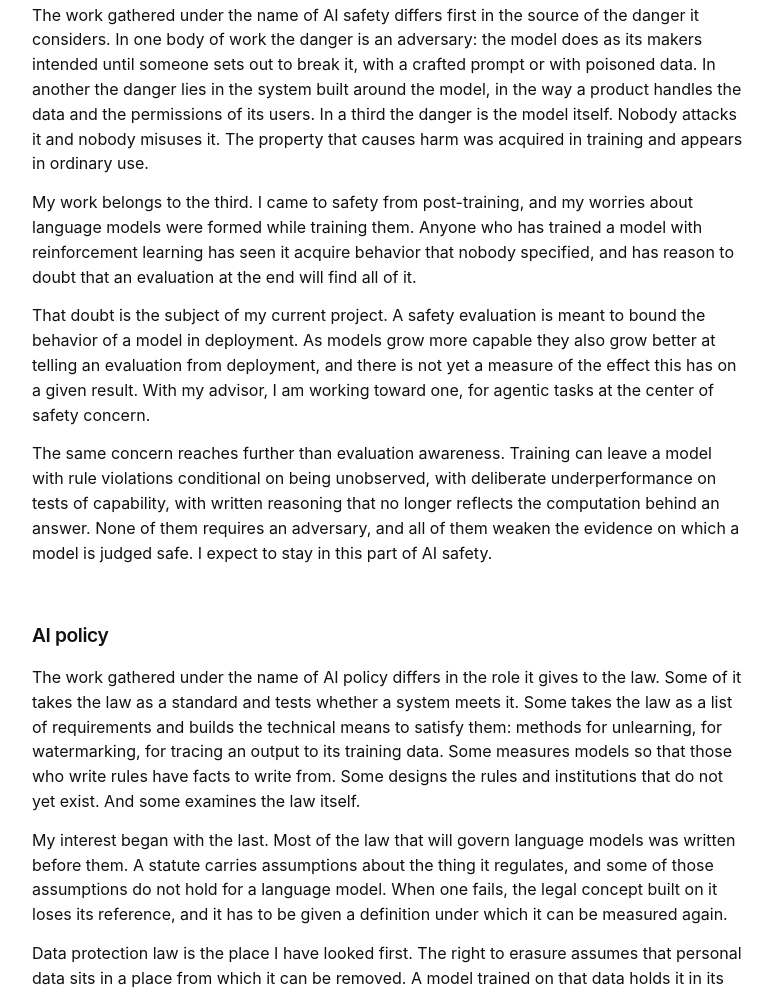
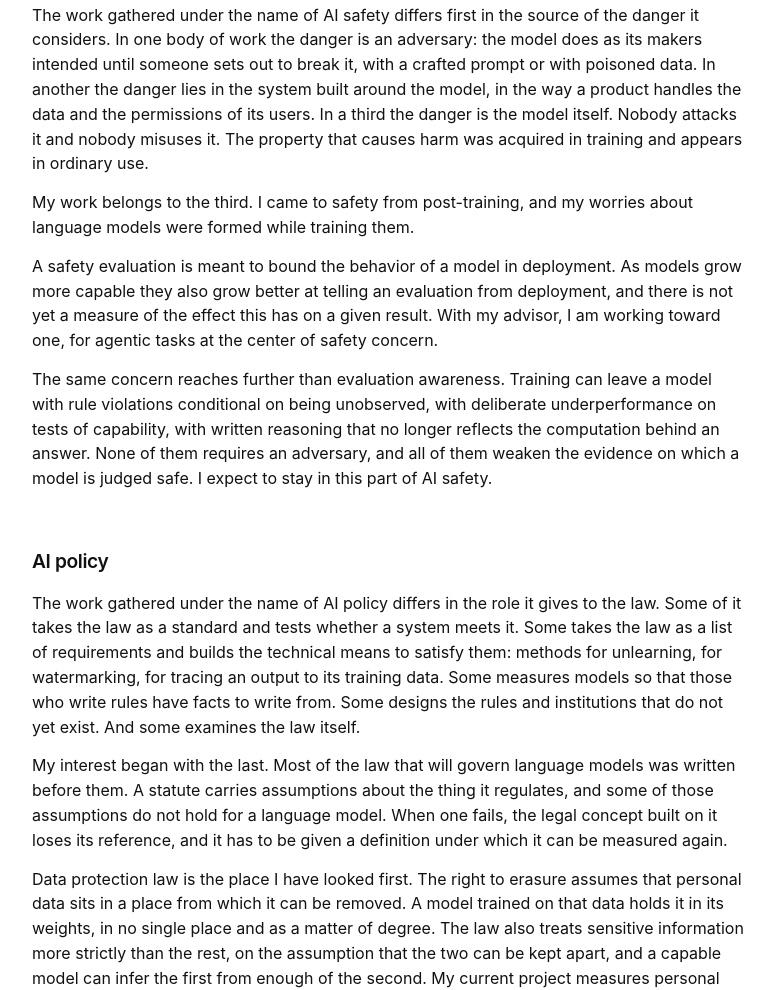
Before and after one commit to wawawalea/wawawalea.github.io, a plain HTML site: page index.html in a window 1280 px wide. Shown: the part 761-1751 px from the top of the page, without its empty margins (252-1026 px from the left). Drawn offline with Linux system fonts and the light colour scheme.

Commit message:
Remove the sentence about training with reinforcement learning
Also drop the following sentence that referred back to it.

Co-Authored-By: Claude Fable 5.2 <noreply@anthropic.com>
Claude-Session: https://claude.ai/code/session_01HpFtDvv9NHixfpmM2mFHLm

```diff
--- a/index.html
+++ b/index.html
@@ -334,10 +334,10 @@
         The work gathered under the name of AI safety differs first in the source of the danger it considers. In one body of work the danger is an adversary: the model does as its makers intended until someone sets out to break it, with a crafted prompt or with poisoned data. In another the danger lies in the system built around the model, in the way a product handles the data and the permissions of its users. In a third the danger is the model itself. Nobody attacks it and nobody misuses it. The property that causes harm was acquired in training and appears in ordinary use.
       </p>
       <p>
-        My work belongs to the third. I came to safety from post-training, and my worries about language models were formed while training them. Anyone who has trained a model with reinforcement learning has seen it acquire behavior that nobody specified, and has reason to doubt that an evaluation at the end will find all of it.
+        My work belongs to the third. I came to safety from post-training, and my worries about language models were formed while training them.
       </p>
       <p>
-        That doubt is the subject of my current project. A safety evaluation is meant to bound the behavior of a model in deployment. As models grow more capable they also grow better at telling an evaluation from deployment, and there is not yet a measure of the effect this has on a given result. With my advisor, I am working toward one, for agentic tasks at the center of safety concern.
+        A safety evaluation is meant to bound the behavior of a model in deployment. As models grow more capable they also grow better at telling an evaluation from deployment, and there is not yet a measure of the effect this has on a given result. With my advisor, I am working toward one, for agentic tasks at the center of safety concern.
       </p>
       <p>
         The same concern reaches further than evaluation awareness. Training can leave a model with rule violations conditional on being unobserved, with deliberate underperformance on tests of capability, with written reasoning that no longer reflects the computation behind an answer. None of them requires an adversary, and all of them weaken the evidence on which a model is judged safe. I expect to stay in this part of AI safety.
```
